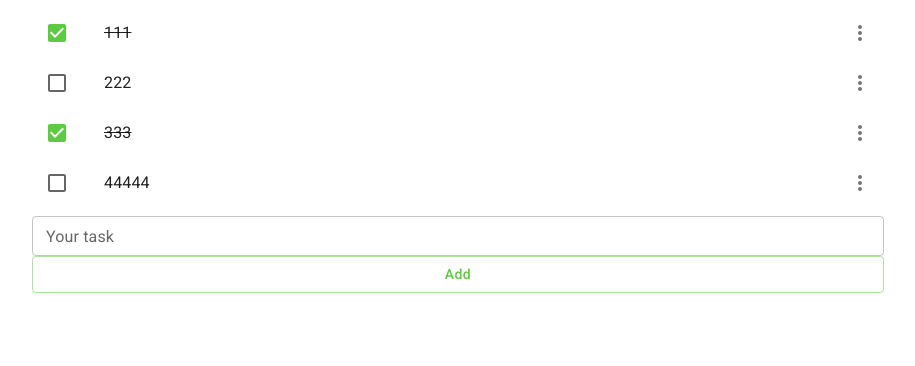
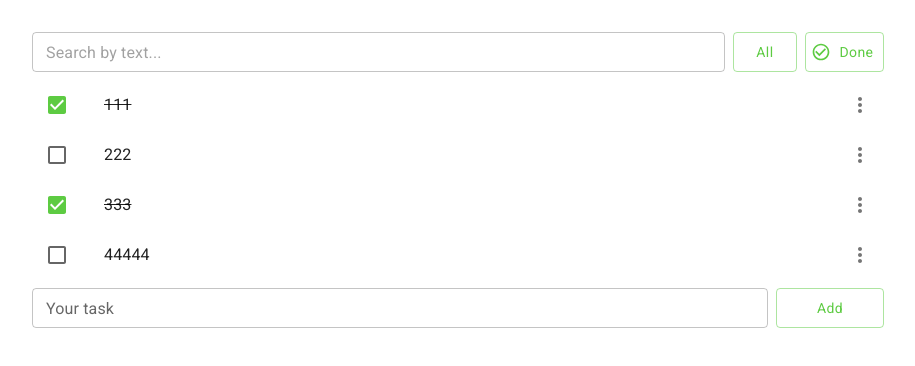
Before and after one commit to khadai/test-task-todo, a React (Create React App) app: page / in a window 1280 px wide. Shown: the top 366 px of the page, without its empty margins (182-1097 px from the left). Built offline with nearby package versions, Linux system fonts and the light colour scheme.

Commit message:
Added some styling

```diff
--- a/src/components/AddListItem.tsx
+++ b/src/components/AddListItem.tsx
@@ -1,7 +1,7 @@
 import React from 'react';
 import styled from 'styled-components';
 import { Controller, useForm } from 'react-hook-form';
-import { Button, FormControl, TextField } from '@mui/material';
+import { Box, Button, FormControl, Stack, TextField } from '@mui/material';
 import { useDispatch } from 'react-redux';
 import { addToDoItem } from '../redux/slice';
 
@@ -33,6 +33,7 @@ const Component = ({ className }: Props) => {
         <div className={className}>
             <form onSubmit={handleSubmit(onSubmit)}>
                 <FormControl fullWidth variant="outlined" className="form">
+                    <Stack direction="row" spacing={1}>
                         <Controller
                             name="title"
                             render={({ field }) => (
@@ -42,6 +43,7 @@ const Component = ({ className }: Props) => {
                                     size="small"
                                     placeholder="Your task"
                                     label="Your task"
+                                    fullWidth
                                     helperText={fieldsErrors.title ? fieldsErrors.title.message : undefined}
                                     error={Boolean(fieldsErrors.title)}
                                     {...register('title')}
@@ -57,13 +59,18 @@ const Component = ({ className }: Props) => {
                             }}
                         />
 
-                    <Button variant="outlined" color="primary" type="submit">
+                        <Button variant="outlined" color="primary" type="submit" className="add-btn">
                             Add
                         </Button>
+                    </Stack>
                 </FormControl>
             </form>
         </div>
     );
 };
 
-export default styled(Component)``;
+export default styled(Component)`
+    .add-btn {
+        width: 120px;
+    }
+`;
--- a/src/components/SearchField.tsx
+++ b/src/components/SearchField.tsx
@@ -1,7 +1,7 @@
 import React from 'react';
 import styled from 'styled-components';
 import { Controller, useForm } from 'react-hook-form';
-import { Button, FormControl, TextField } from '@mui/material';
+import { FormControl, TextField } from '@mui/material';
 import { useDispatch } from 'react-redux';
 import { addToDoItem } from '../redux/slice';
 
@@ -30,9 +30,8 @@ const Component = ({ className }: Props) => {
         reset();
     };
     return (
-        <div className={className}>
-            <form onSubmit={handleSubmit(onSubmit)}>
-                <FormControl fullWidth variant="outlined" className="form">
+        <form className={className} onSubmit={handleSubmit(onSubmit)}>
+            <FormControl fullWidth variant="outlined">
                 <Controller
                     name="title"
                     render={({ field }) => (
@@ -41,7 +40,8 @@ const Component = ({ className }: Props) => {
                             id="title"
                             size="small"
                             placeholder="Search by text..."
-                                label="Search"
+                            // label="Search"
+                            fullWidth
                             helperText={fieldsErrors.title ? fieldsErrors.title.message : undefined}
                             error={Boolean(fieldsErrors.title)}
                             {...register('title')}
@@ -54,8 +54,9 @@ const Component = ({ className }: Props) => {
                 />
             </FormControl>
         </form>
-        </div>
     );
 };
 
-export default styled(Component)``;
+export default styled(Component)`
+    width: 100%;
+`;
--- a/src/components/index.ts
+++ b/src/components/index.ts
@@ -1,5 +1,6 @@
 import ToDoListItem from './ToDoListItem';
 import AddListItem from './AddListItem';
 import DeleteDialog from './DeleteDialog';
+import SearchField from './SearchField';
 
-export { ToDoListItem, AddListItem, DeleteDialog };
+export { ToDoListItem, AddListItem, DeleteDialog, SearchField };
--- a/src/layouts/ToDoList.tsx
+++ b/src/layouts/ToDoList.tsx
@@ -1,9 +1,10 @@
 import React from 'react';
 import styled from 'styled-components';
-import { Container, List } from '@mui/material';
-import { AddListItem, ToDoListItem } from '../components';
+import { Button, Container, List, Stack } from '@mui/material';
+import { AddListItem, SearchField, ToDoListItem } from '../components';
 import { useSelector } from 'react-redux';
 import { Task } from '../types/Task';
+import { CheckCircleOutline } from '@mui/icons-material';
 
 interface Props {
     className?: string;
@@ -14,6 +15,13 @@ const Component = ({ className }: Props) => {
 
     return (
         <Container maxWidth="md" className={className}>
+            <Stack direction="row" spacing={1}>
+                <SearchField />
+                <Button variant="outlined">All</Button>
+                <Button variant="outlined" startIcon={<CheckCircleOutline fontSize="small" />}>
+                    Done
+                </Button>
+            </Stack>
             <List>
                 {list.map((item: Task) => (
                     <ToDoListItem key={item.id} title={item.title} id={item.id} active={item.active} />
@@ -24,4 +32,6 @@ const Component = ({ className }: Props) => {
     );
 };
 
-export default styled(Component)``;
+export default styled(Component)`
+    margin-top: ${({ theme }) => theme.spacing(4)};
+`;
--- a/src/theme.ts
+++ b/src/theme.ts
@@ -9,10 +9,25 @@ let theme = createTheme({
     typography: {
         button: {
             textTransform: 'none',
+            fontWeight: 400,
         },
     },
 });
 
+theme.components = {
+    ...theme.components,
+    MuiButton: {
+        styleOverrides: {
+            outlined: {
+                '&:hover': {
+                    backgroundColor: theme.palette.primary.main,
+                    color: theme.palette.common.white,
+                },
+            },
+        },
+    },
+};
+
 theme = responsiveFontSizes(theme);
 
 export default theme;
```
Lines whose indentation alone changed are shown as unchanged.
